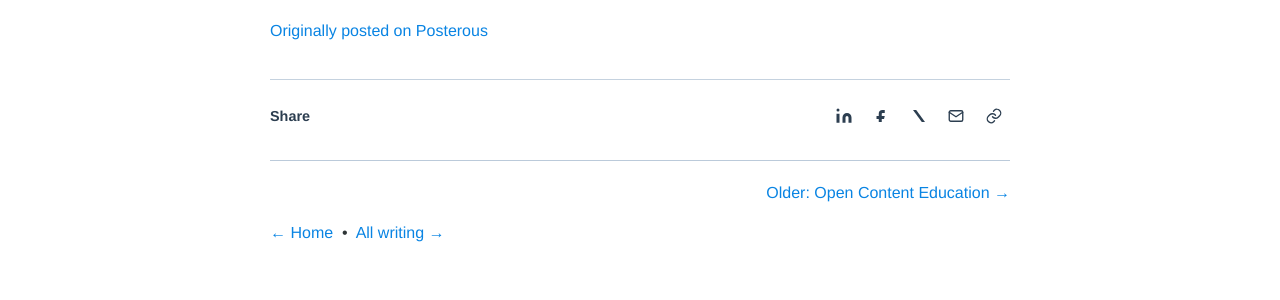
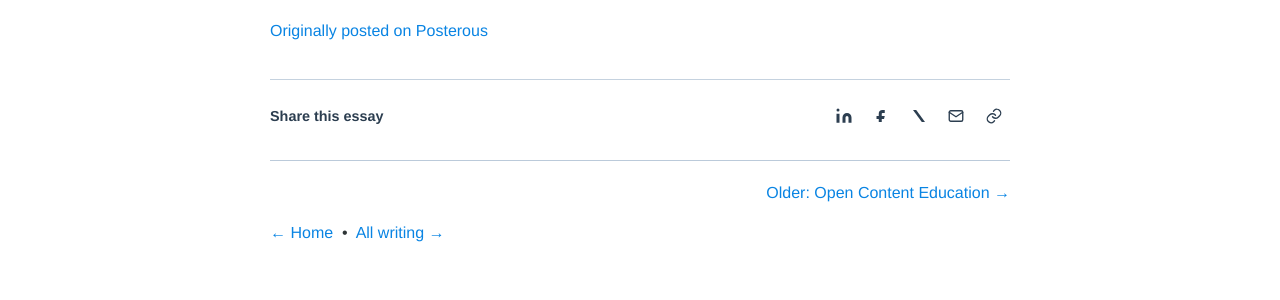
Before and after one commit to davidmolina/davidmolina.github.io, a Jekyll site: the page built from _posts/2009-09-23-website-made-simple.markdown, in a window 1280 px wide. Shown: the part 370-670 px from the top of the page. Built offline with Jekyll 4.4.1, drawn with Linux system fonts in a browser that asks for light colours.

Commit message:
[blog] update essay share label

```diff
--- a/_layouts/post.html
+++ b/_layouts/post.html
@@ -52,8 +52,8 @@ layout: default
   {% assign share_title = page.title %}
   {% assign share_title_encoded = share_title | cgi_escape %}
 
-  <section class="post-share" aria-label="Share this post">
-    <span class="post-share-label">Share</span>
+  <section class="post-share" aria-label="Share this essay">
+    <span class="post-share-label">Share this essay</span>
     <div class="post-share-actions">
       <a class="post-share-link" href="https://www.linkedin.com/sharing/share-offsite/?url={{ share_url_encoded }}" target="_blank" rel="noopener noreferrer" aria-label="Share on LinkedIn" data-native-share="true" data-share-url="{{ share_url }}" data-share-title="{{ share_title | escape }}">
         <svg aria-hidden="true" viewBox="0 0 24 24">
```
